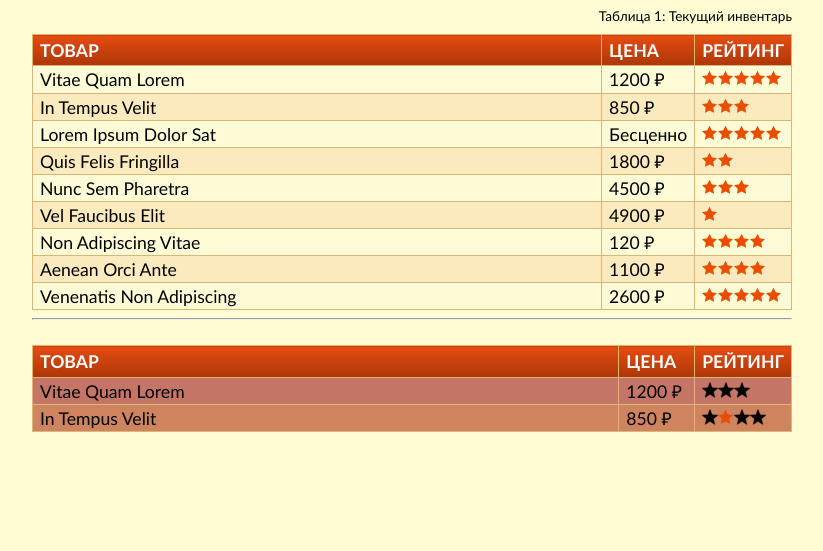
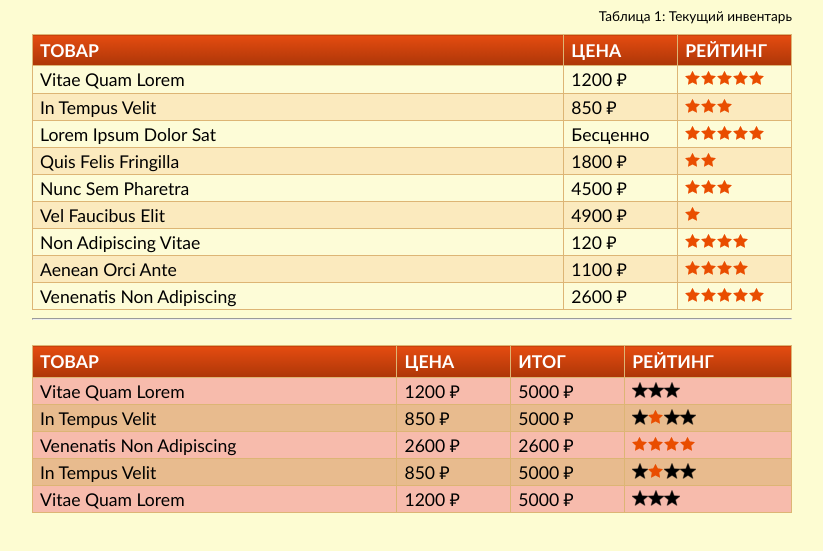
Before and after one commit to Aizat-blip/hw, a plain HTML site: page ДЗ-19/table/table.html in a window 1280 px wide. Shown: the part 75-626 px from the top of the page, without its empty margins (228-1051 px from the left). Drawn offline with Linux system fonts and the light colour scheme.

Commit message:
Добавила ДЗ-19

```diff
--- a/ДЗ-19/table/css/main.css
+++ b/ДЗ-19/table/css/main.css
@@ -95,11 +95,11 @@ h1 {
 	color: white;
 }
 #price, #rating{
-	width: 10%;
+	width: 15%;
 }
 .stock tr:nth-of-type(even){
-	background-color: rgba(167, 45, 45, 0.651);
+	background-color: rgba(245, 153, 153, 0.651);
    }
    .stock tr:nth-of-type(odd){
-	background-color: rgba(196, 104, 68, 0.808);
+	background-color: rgba(192, 67, 17, 0.349);
    }
--- a/ДЗ-19/table/table.html
+++ b/ДЗ-19/table/table.html
@@ -78,17 +78,38 @@
 		<tr>
 			<th scope="col">Товар</th>
 			<th scope="col">Цена</th>
+			<th scope="col">Итог</th>
 			<th scope="col">Рейтинг</th>
 		</tr>
 		<tr>
 			<td> Vitae Quam Lorem</td>
 			<td>1200 ₽</td>
+			<td>5000 ₽</td>
 			<td class="rating"><img src="images/star1.png" width="16" height="16" alt="звезда"><img src="images/star1.png" width="16" height="16" alt="звезда"><img src="images/star1.png" width="16" height="16" alt="звезда"></td>
 		</tr>
 		<tr>
 			<td> In Tempus Velit</td>
 			<td>850 ₽</td>
+			<td>5000 ₽</td>
 			<td><span class="rating"><img src="images/star1.png" width="16" height="16" alt="звезда"></span><span class="rating"><img src="images/star.png" width="16" height="16" alt="звезда"></span><span class="rating"><img src="images/star1.png" width="16" height="16" alt="звезда"></span><img src="images/star1.png" width="16" height="16" alt="звезда"></span></span></td>
+		</tr>
+		<tr>
+			<td>Venenatis Non Adipiscing</td>
+			<td>2600 ₽</td>
+			<td>2600 ₽</td>
+			<td><span class="rating"><img src="images/star.png" width="16" height="16" alt="звезда"></span><span class="rating"><img src="images/star.png" width="16" height="16" alt="звезда"></span><span class="rating"><img src="images/star.png" width="16" height="16" alt="звезда"></span><span class="rating"><img src="images/star.png" width="16" height="16" alt="звезда"></span><span class="rating"></span></td>
+		</tr>
+		<tr>
+			<td> In Tempus Velit</td>
+			<td>850 ₽</td>
+			<td>5000 ₽</td>
+			<td><span class="rating"><img src="images/star1.png" width="16" height="16" alt="звезда"></span><span class="rating"><img src="images/star.png" width="16" height="16" alt="звезда"></span><span class="rating"><img src="images/star1.png" width="16" height="16" alt="звезда"></span><img src="images/star1.png" width="16" height="16" alt="звезда"></span></span></td>
+		</tr>
+		<tr>
+			<td> Vitae Quam Lorem</td>
+			<td>1200 ₽</td>
+			<td>5000 ₽</td>
+			<td class="rating"><img src="images/star1.png" width="16" height="16" alt="звезда"><img src="images/star1.png" width="16" height="16" alt="звезда"><img src="images/star1.png" width="16" height="16" alt="звезда"></td>
 		</tr>
 	</table>
 </body>
```
